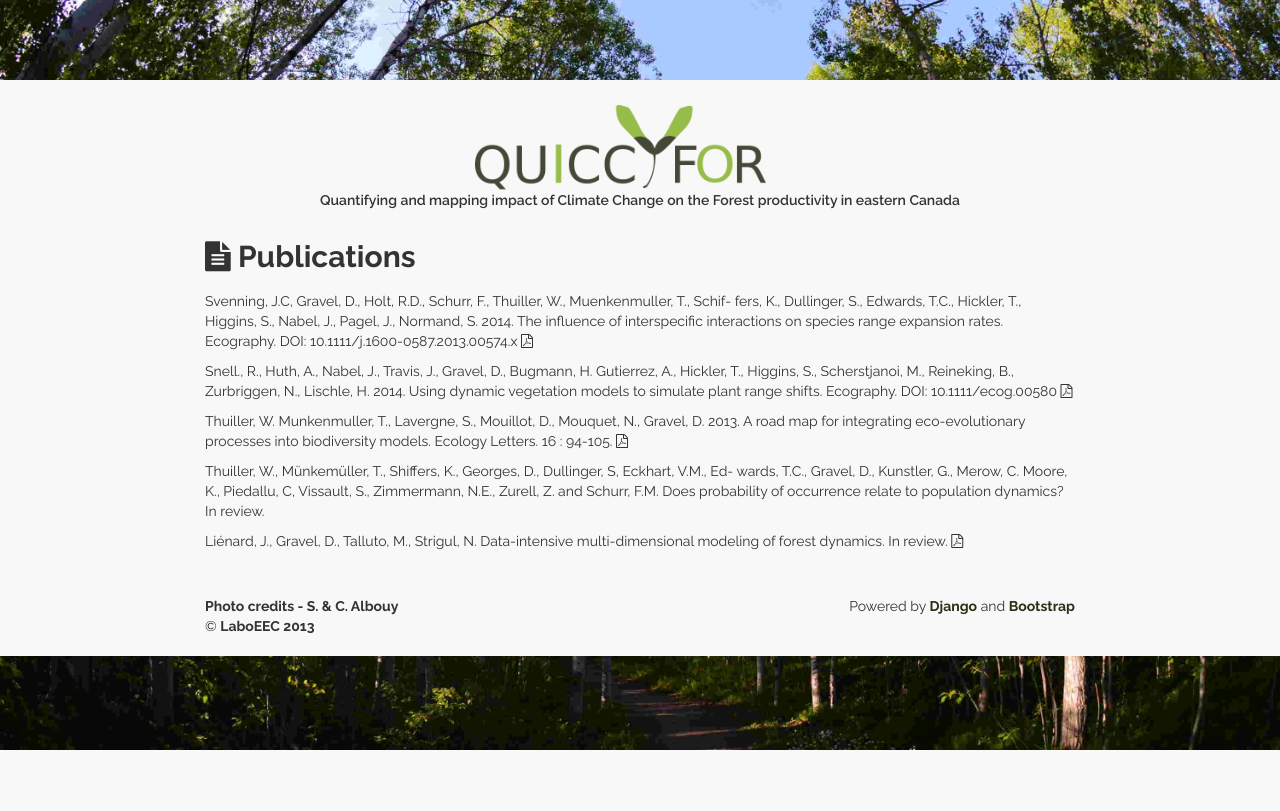
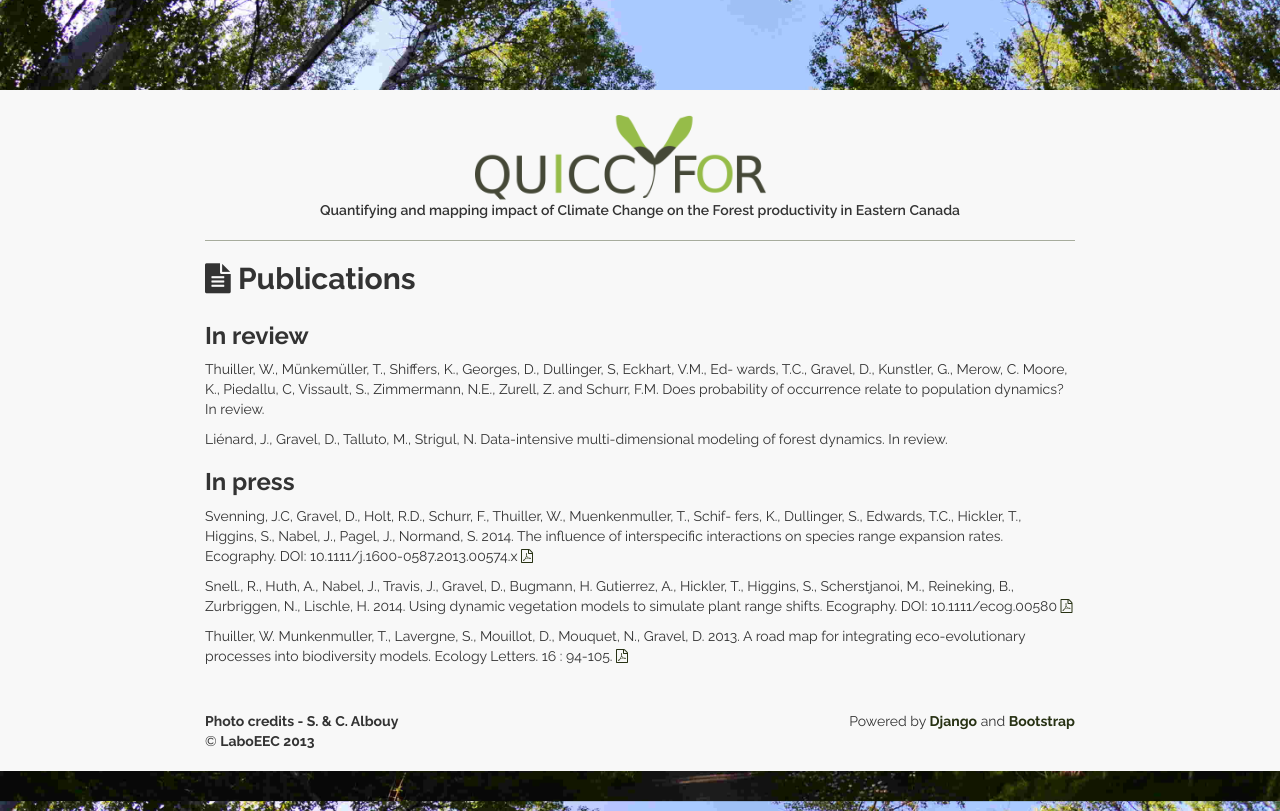
Before and after one commit to QUICC-FOR/QUICCWeb, a Django app: page /db/ in a window 1280 px wide. Shown: the part 50-861 px from the top of the page. Before the commit the page ends 800 px from the top, so only its background shows below. Run offline with Django 3.2, Linux system fonts and the light colour scheme; some libraries are stand-ins or nearby versions.

Commit message:
Add PDF link

```diff
--- a/QUICCWeb/static/main.css
+++ b/QUICCWeb/static/main.css
@@ -9,7 +9,7 @@ body {
  font-size: 14px;
  line-height: 20px;
  color: #333333;
- margin-top: 130px;
+ margin-top: 140px;
  padding-top: 20px;
  padding-bottom:10px;
  margin-bottom:40px;
--- a/QUICCWeb/template/base.html
+++ b/QUICCWeb/template/base.html
@@ -46,10 +46,10 @@
 					<p class="text-center" style="font-weight: 600;">
 							<img style="max-height:120px;margin-bottom:-35px;" src="{% static "Logo/Logo_QUICCFORTop.png" %}" alt="QUICCFOR_Logo"/>
 							<br>
-							Quantifying and mapping impact of Climate Change on the Forest productivity in eastern Canada</p>
+							Quantifying and mapping impact of Climate Change on the Forest productivity in Eastern Canada</p>
 				</div>
 			</div>
-
+			<hr>
 
 				{% block head %}
 				{% endblock %}
--- a/QUICCWeb/template/home.html
+++ b/QUICCWeb/template/home.html
@@ -34,7 +34,7 @@
 <div class="row-fluid">
   <div class="span12">
    <p align="center">
-    <img src="{% static "test12.jpg" %}" class="img-rounded" alt="illustration 1"/>
+    <img src="{% static "test12.jpg" %}"ç class="img-rounded" alt="illustration 1"/>
     <img src="{% static "test32.jpg" %}" class="img-rounded" alt="illustration 2"/>
     <img src="{% static "test22.jpg" %}" class="img-rounded" alt="illustration 3"/>
   </p>
--- a/QUICCWeb/template/publications.html
+++ b/QUICCWeb/template/publications.html
@@ -6,11 +6,13 @@
 <div class="row-fluid">
 	<div class="span12">
 		<h2><i class="fa fa-file-text" style="margin-bottom:10px;"></i> Publications</h2>
-			<p>Svenning, J.C, Gravel, D., Holt, R.D., Schurr, F., Thuiller, W., Muenkenmuller, T., Schif- fers, K., Dullinger, S., Edwards, T.C., Hickler, T., Higgins, S., Nabel, J., Pagel, J., Normand, S. 2014. The influence of interspecific interactions on species range expansion rates. Ecography. DOI: 10.1111/j.1600-0587.2013.00574.x <i class="fa fa-file-pdf-o"></i></p>
-			<p>Snell., R., Huth, A., Nabel, J., Travis, J., Gravel, D., Bugmann, H. Gutierrez, A., Hickler, T., Higgins, S., Scherstjanoi, M., Reineking, B., Zurbriggen, N., Lischle, H. 2014. Using dynamic vegetation models to simulate plant range shifts. Ecography. DOI: 10.1111/ecog.00580 <i class="fa fa-file-pdf-o"></i></p>
-			<p>Thuiller, W. Munkenmuller, T., Lavergne, S., Mouillot, D., Mouquet, N., Gravel, D. 2013. A road map for integrating eco-evolutionary processes into biodiversity models. Ecology Letters. 16 : 94-105. <i class="fa fa-file-pdf-o"></i></p>
+
+			<h3>In review </h3>
 			<p>Thuiller, W., Münkemüller, T., Shiffers, K., Georges, D., Dullinger, S, Eckhart, V.M., Ed- wards, T.C., Gravel, D., Kunstler, G., Merow, C. Moore, K., Piedallu, C, Vissault, S., Zimmermann, N.E., Zurell, Z. and Schurr, F.M. Does probability of occurrence relate to population dynamics? In review.</p>
-			<p>Liénard, J., Gravel, D., Talluto, M., Strigul, N. Data-intensive multi-dimensional modeling of forest dynamics. In review. <i class="fa fa-file-pdf-o"></i></p>
-	</div>
-</div>
+			<p>Liénard, J., Gravel, D., Talluto, M., Strigul, N. Data-intensive multi-dimensional modeling of forest dynamics. In review. </p>
+
+			<h3>In press </h3>
+			<p>Svenning, J.C, Gravel, D., Holt, R.D., Schurr, F., Thuiller, W., Muenkenmuller, T., Schif- fers, K., Dullinger, S., Edwards, T.C., Hickler, T., Higgins, S., Nabel, J., Pagel, J., Normand, S. 2014. The influence of interspecific interactions on species range expansion rates. Ecography. DOI: 10.1111/j.1600-0587.2013.00574.x <a href="{% static "Pub/Svenning_Ecography2014.pdf" %}"><i class="fa fa-file-pdf-o"></i></a></p>
+			<p>Snell., R., Huth, A., Nabel, J., Travis, J., Gravel, D., Bugmann, H. Gutierrez, A., Hickler, T., Higgins, S., Scherstjanoi, M., Reineking, B., Zurbriggen, N., Lischle, H. 2014. Using dynamic vegetation models to simulate plant range shifts. Ecography. DOI: 10.1111/ecog.00580 <a href="{% static "Pub/Snell2014.pdf" %}"><i class="fa fa-file-pdf-o"></i></a></p>
+			<p>Thuiller, W. Munkenmuller, T., Lavergne, S., Mouillot, D., Mouquet, N., Gravel, D. 2013. A road map for integrating eco-evolutionary processes into biodiversity models. Ecology Letters. 16 : 94-105. <a href="{% static "Pub/Thuiller2013_EcoLett.pdf" %}"> <i class="fa fa-file-pdf-o"></i></a></p>
 {% endblock %}
```
Also changed, not shown: 3 other files.
